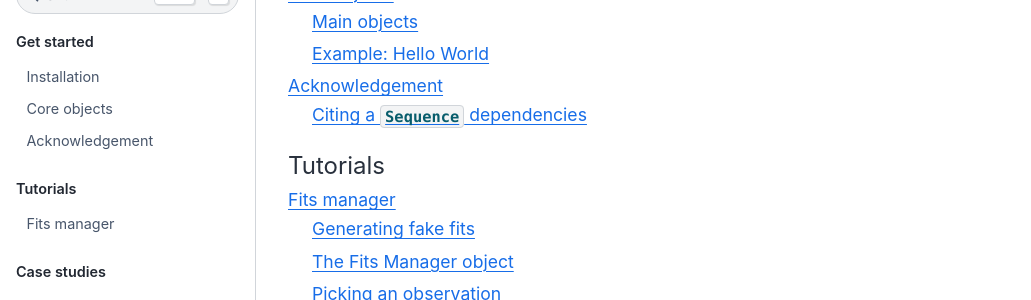
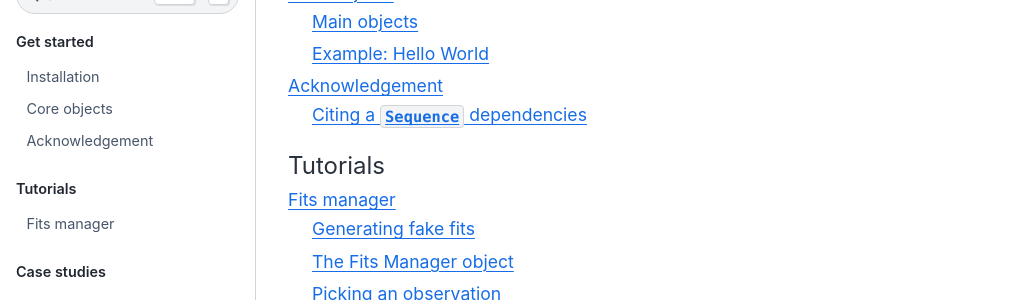
Before and after one commit to lgrcia/prose, a Sphinx documentation site: the page built from docs/index.md, in a window 1280 px wide and 1400 px high, scrolled down 827 px. Shown: the part 150-450 px from the top of the window, without its empty margins (0-1031 px from the left). Built offline with Sphinx 7.4.7 and the Sphinx Book theme 1.1.4, drawn with Linux system fonts in a browser that asks for light colours; pages that are not in the unit, such as notebooks, are missing from menus.

Commit message:
docs: fixing rtd exec book 1.0 theme style

```diff
--- a/docs/_static/style.css
+++ b/docs/_static/style.css
@@ -1,6 +1,14 @@
 :root {
     /* --pst-color-inline-code: 33, 125, 224; */
     --mystnb-source-margin-color: darkgrey;
+    --pst-color-secondary: var(--pst-color-primary) !important;
+    --pst-color-link-hover: var(--pst-color-primary) !important;
+}
+
+html {
+    --pst-color-secondary: var(--pst-color-primary) !important;
+    --pst-color-inline-code: #e5448b !important;
+    --pst-color-inline-code-links: var(--pst-color-primary) !important;
 }
 
 
@@ -168,3 +176,7 @@
     color: var(--pst-color-primary);
     font-size: 15px;
 }
+
+.navbar-brand:hover {
+    text-decoration: none !important;
+}
```
